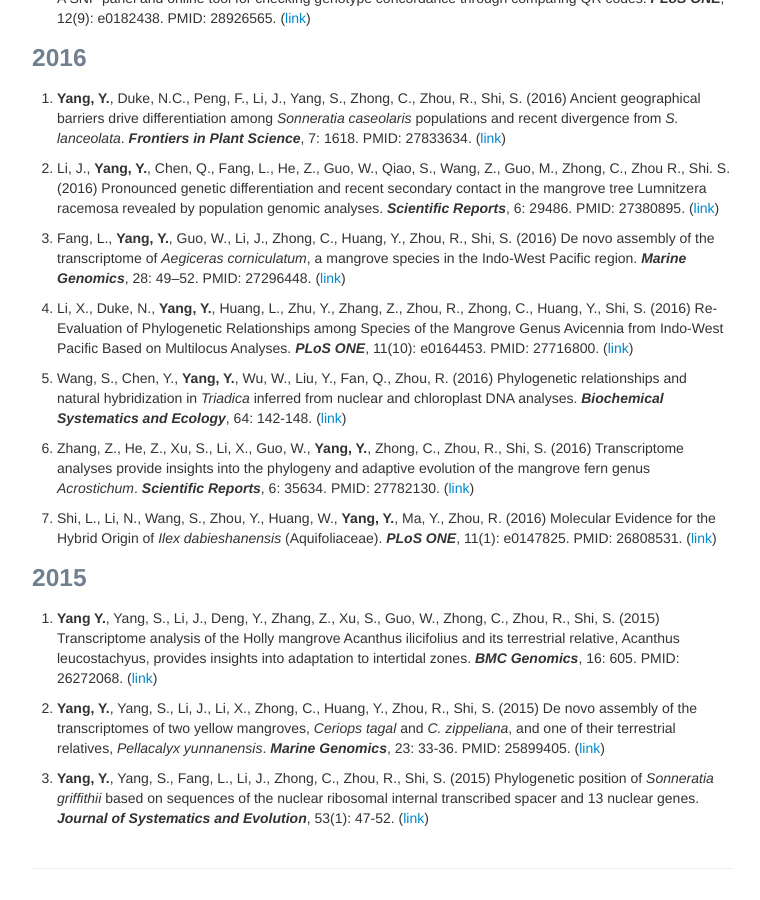
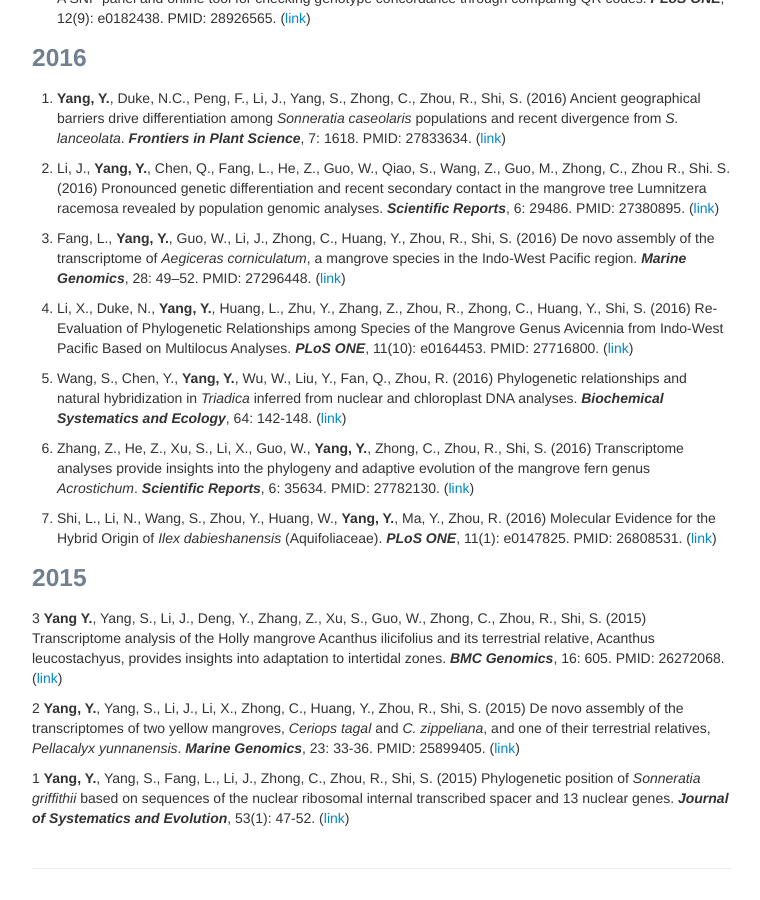
Before and after one commit to yycunc/yycunc.github.io, a Jekyll site: the page built from pages/pubs.md, in a window 1280 px wide and 900 px high, scrolled down 1636 px. Shown: the whole window, without its empty margins (258-1018 px from the left). Built offline with Jekyll 4.4.1, drawn with Linux system fonts in a browser that asks for light colours.

Commit message:
Update pubs.md

```diff
--- a/pages/pubs.md
+++ b/pages/pubs.md
@@ -78,8 +78,8 @@ title: Yuchen Yang's publications
 
 ### 2015
 
-3. **Yang Y.**, Yang, S., Li, J., Deng, Y., Zhang, Z., Xu, S., Guo, W., Zhong, C., Zhou, R., Shi, S. (2015) Transcriptome analysis of the Holly mangrove Acanthus ilicifolius and its terrestrial relative, Acanthus leucostachyus, provides insights into adaptation to intertidal zones. ***BMC Genomics***, 16: 605. PMID: 26272068. ([link](https://bmcgenomics.biomedcentral.com/articles/10.1186/s12864-015-1813-9))
+3 **Yang Y.**, Yang, S., Li, J., Deng, Y., Zhang, Z., Xu, S., Guo, W., Zhong, C., Zhou, R., Shi, S. (2015) Transcriptome analysis of the Holly mangrove Acanthus ilicifolius and its terrestrial relative, Acanthus leucostachyus, provides insights into adaptation to intertidal zones. ***BMC Genomics***, 16: 605. PMID: 26272068. ([link](https://bmcgenomics.biomedcentral.com/articles/10.1186/s12864-015-1813-9))
 
-2. **Yang, Y.**, Yang, S., Li, J., Li, X., Zhong, C., Huang, Y., Zhou, R., Shi, S. (2015) De novo assembly of the transcriptomes of two yellow mangroves, *Ceriops tagal* and *C. zippeliana*, and one of their terrestrial relatives, *Pellacalyx yunnanensis*. ***Marine Genomics***, 23: 33-36. PMID: 25899405. ([link](https://www.sciencedirect.com/science/article/abs/pii/S1874778715000586))
+2 **Yang, Y.**, Yang, S., Li, J., Li, X., Zhong, C., Huang, Y., Zhou, R., Shi, S. (2015) De novo assembly of the transcriptomes of two yellow mangroves, *Ceriops tagal* and *C. zippeliana*, and one of their terrestrial relatives, *Pellacalyx yunnanensis*. ***Marine Genomics***, 23: 33-36. PMID: 25899405. ([link](https://www.sciencedirect.com/science/article/abs/pii/S1874778715000586))
 
-1. **Yang, Y.**, Yang, S., Fang, L., Li, J., Zhong, C., Zhou, R., Shi, S. (2015) Phylogenetic position of *Sonneratia  griffithii* based on sequences of the nuclear ribosomal internal transcribed spacer and 13 nuclear genes. ***Journal of Systematics and Evolution***, 53(1): 47-52. ([link](https://onlinelibrary.wiley.com/doi/abs/10.1111/jse.12102))
+1 **Yang, Y.**, Yang, S., Fang, L., Li, J., Zhong, C., Zhou, R., Shi, S. (2015) Phylogenetic position of *Sonneratia  griffithii* based on sequences of the nuclear ribosomal internal transcribed spacer and 13 nuclear genes. ***Journal of Systematics and Evolution***, 53(1): 47-52. ([link](https://onlinelibrary.wiley.com/doi/abs/10.1111/jse.12102))
```
